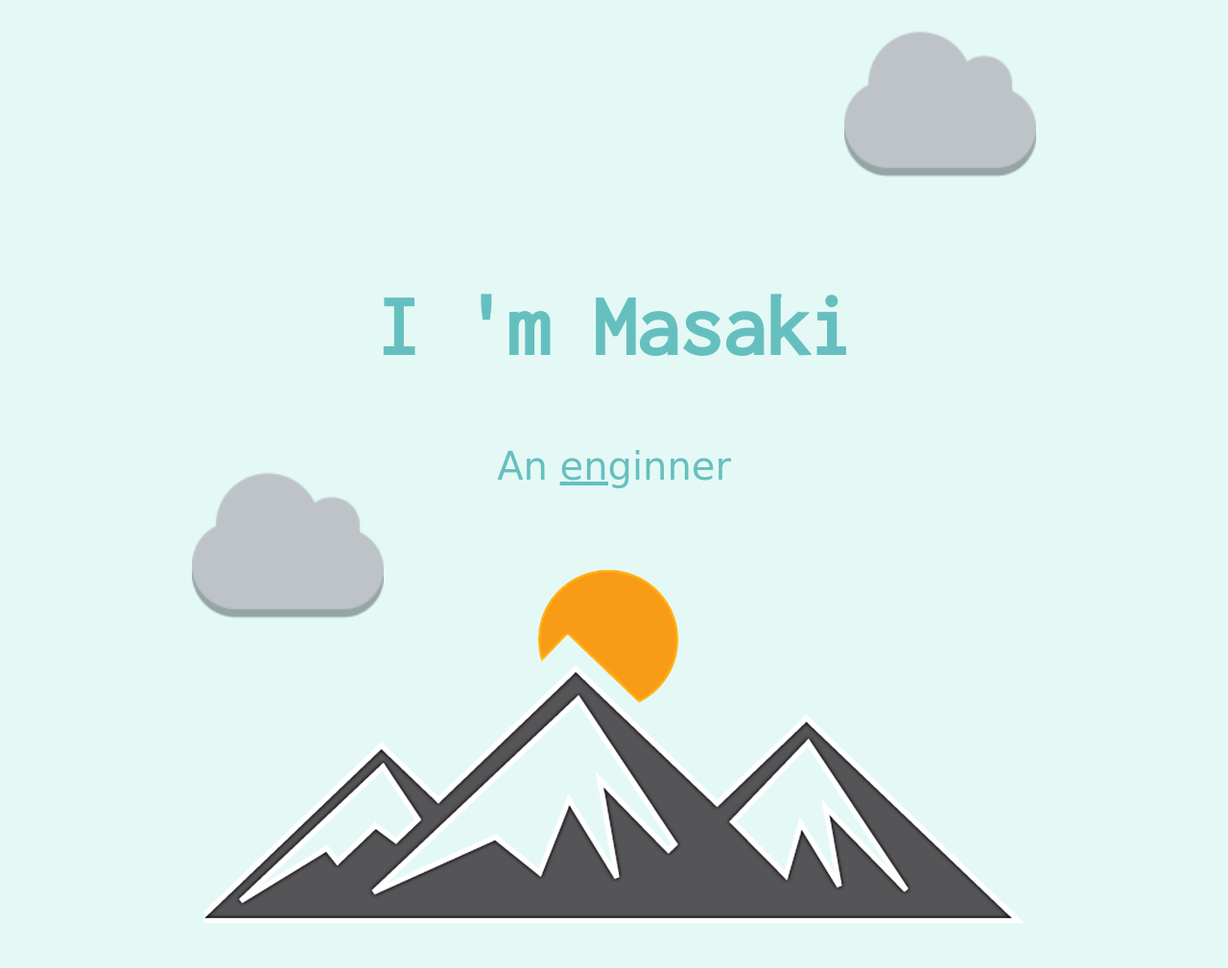
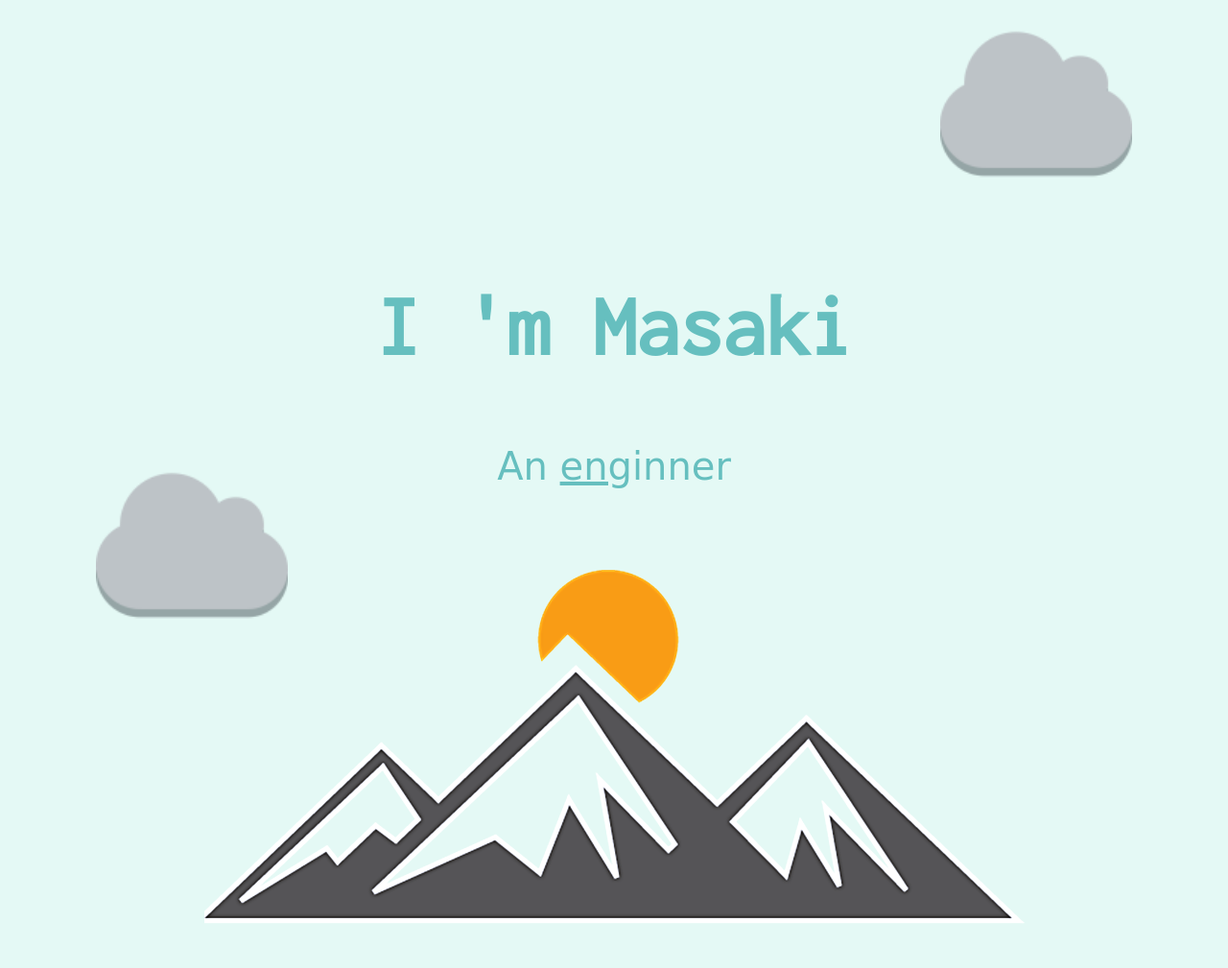
Before and after one commit to masaki1002/personalSite, a plain HTML site: page index.html in a window 1280 px wide. Shown: the top 1009 px of the page at 96% size. Drawn offline with Linux system fonts and the light colour scheme; a web font is replaced by a local one.

Commit message:
updated cloud position again

```diff
--- a/css/styles.css
+++ b/css/styles.css
@@ -70,7 +70,7 @@ a:hover {
   height: 200px;
   width: 200px;
   position: absolute;
-  right: 200px;
+  right: 100px;
   top: 0;
 }
 
@@ -78,7 +78,7 @@ a:hover {
   height: 200px;
   width: 200px;
   position: absolute;
-  left: 200px;
+  left: 100px;
   bottom: 350px;
 }
 
```
